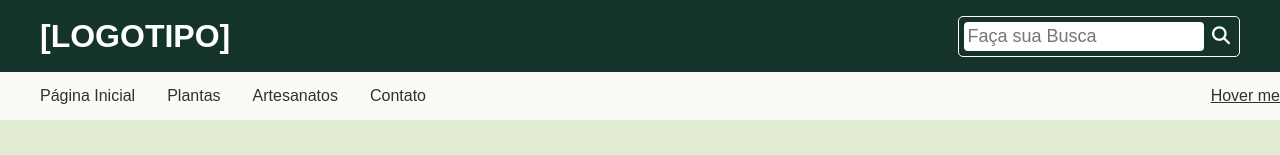
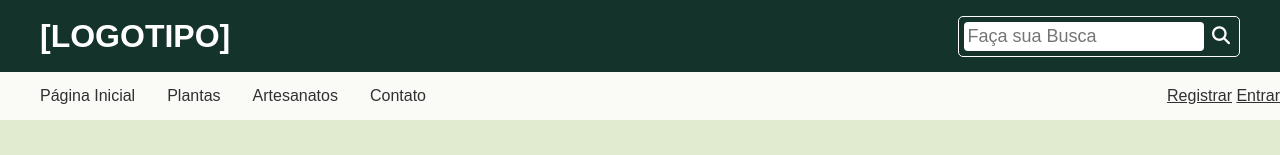
Before and after one commit to ArteVerdeProject/arteverde, a plain HTML site: page arteverde /sobre/sobre.html in a window 1280 px wide. Shown: the top 155 px of the page. Drawn offline with Linux system fonts and the light colour scheme.

Commit message:
Update sobre.html

```diff
--- a/arteverde /sobre/sobre.html
+++ b/arteverde /sobre/sobre.html
@@ -33,8 +33,9 @@
                     </ul>
                 </nav>
 
-                <div>
-                    <a href="#" class="button">Hover me</a>
+                <div class="right-nav">
+                    <a href="#" class="button" id="button-register">Registrar</a>
+                    <a href="#" class="button" id="button-login">Entrar</a>
                 </div>
             </div>
         </div>
```
